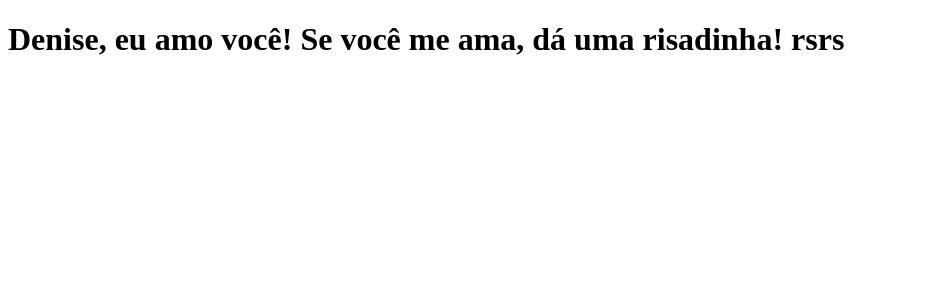
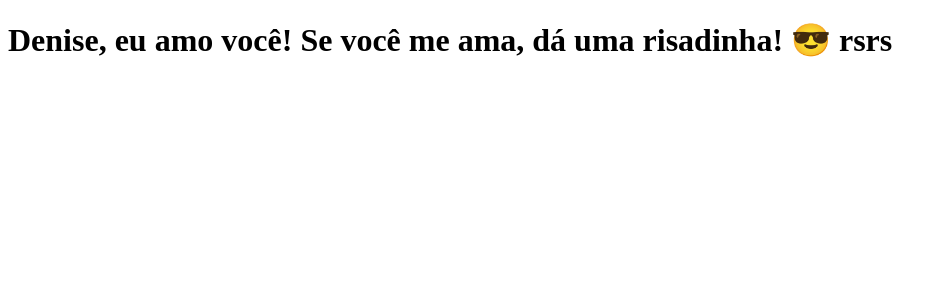
Before and after one commit to carlosrises/clone-tabnews, a Next.js app: page / in a window 1280 px wide. Shown: the top 300 px of the page, without its empty margins (0-947 px from the left). Built offline with nearby package versions, Linux system fonts and the light colour scheme.

Commit message:
atualiza a mensagem

```diff
--- a/pages/index.js
+++ b/pages/index.js
@@ -1,5 +1,5 @@
 function Home () {
-    return <h1>Denise, eu amo você! Se você me ama, dá uma risadinha! rsrs</h1>
+    return <h1>Denise, eu amo você! Se você me ama, dá uma risadinha! 😎 rsrs</h1>
 }
 
 export default Home;
```
